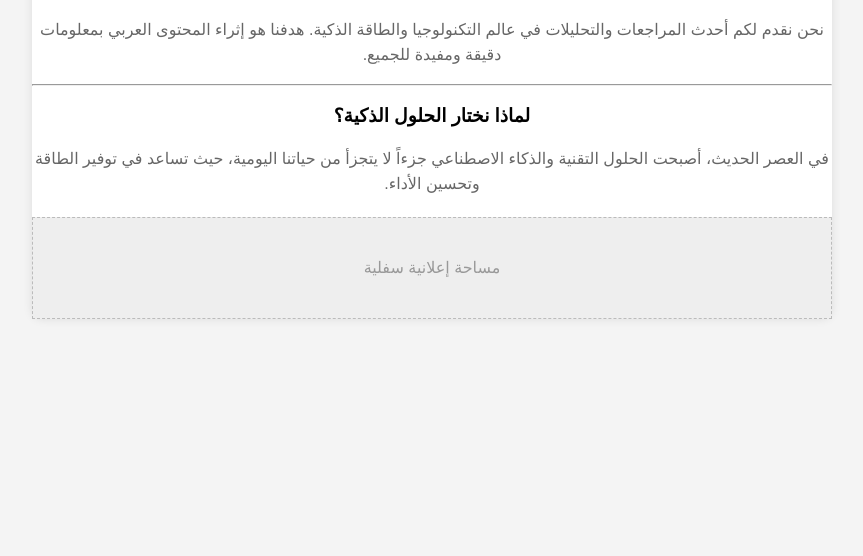
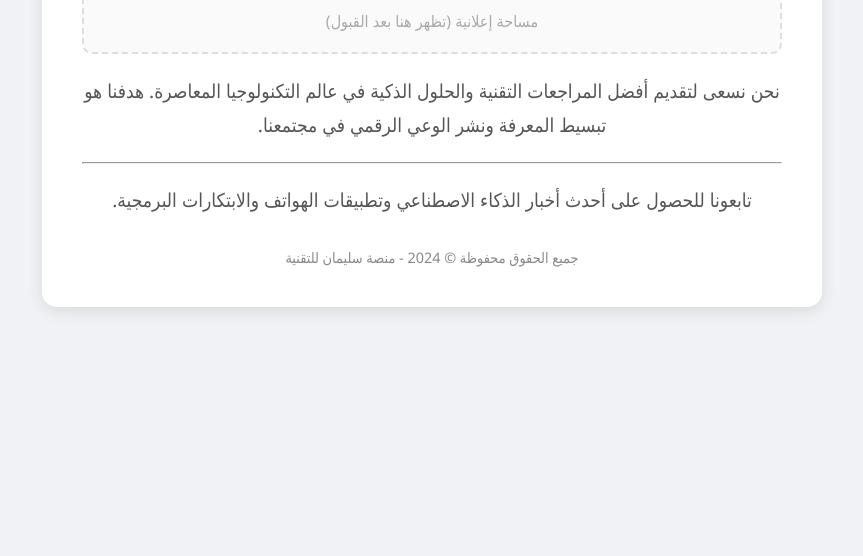
Before and after one commit to Su1982/my-website, a plain HTML site: page index.html in a window 1280 px wide. Shown: the part 244-800 px from the top of the page, without its empty margins (208-1071 px from the left). Drawn offline with Linux system fonts and the light colour scheme.

Commit message:
upgrade design and adsense

```diff
--- a/index.html
+++ b/index.html
@@ -6,22 +6,22 @@
     <title>عالم التقنية والابتكار</title>
 
     <style>
-        body { font-family: Arial, sans-serif; background-color: #f4f4f4; text-align: center; padding: 50px; }
-        .container { background: white; padding: 30 dashed #ccc; border-radius: 10px; max-width: 800px; margin: auto; box-shadow: 0 0 10px rgba(0,0,0,0.1); }
-        h1 { color: #333; }
-        p { color: #666; line-height: 1.6; }
-        .ad-space { background: #eee; height: 100px; margin: 20px 0; display: flex; align-items: center; justify-content: center; border: 1px dashed #bbb; color: #999; }
+        body { font-family: 'Segoe UI', Tahoma, Geneva, Verdana, sans-serif; background-color: #f0f2f5; text-align: center; padding: 20px; color: #333; }
+        .container { background: white; padding: 40px; border-radius: 15px; max-width: 700px; margin: 50px auto; box-shadow: 0 4px 15px rgba(0,0,0,0.1); border-top: 5px solid #007bff; }
+        h1 { color: #007bff; font-size: 2.5em; }
+        p { font-size: 1.2em; line-height: 1.8; color: #555; }
+        .footer { margin-top: 30px; font-size: 0.9em; color: #888; }
+        .ad-placeholder { background: #fafafa; border: 2px dashed #ddd; padding: 20px; margin: 20px 0; border-radius: 10px; color: #aaa; }
     </style>
 </head>
 <body>
     <div class="container">
         <h1>مرحباً بكم في منصة الابتكار التقني</h1>
-        <div class="ad-space">مساحة إعلانية (ستظهر الإعلانات هنا بعد القبول)</div>
-        <p>نحن نقدم لكم أحدث المراجعات والتحليلات في عالم التكنولوجيا والطاقة الذكية. هدفنا هو إثراء المحتوى العربي بمعلومات دقيقة ومفيدة للجميع.</p>
+        <div class="ad-placeholder">مساحة إعلانية (تظهر هنا بعد القبول)</div>
+        <p>نحن نسعى لتقديم أفضل المراجعات التقنية والحلول الذكية في عالم التكنولوجيا المعاصرة. هدفنا هو تبسيط المعرفة ونشر الوعي الرقمي في مجتمعنا.</p>
         <hr>
-        <h3>لماذا نختار الحلول الذكية؟</h3>
-        <p>في العصر الحديث، أصبحت الحلول التقنية والذكاء الاصطناعي جزءاً لا يتجزأ من حياتنا اليومية، حيث تساعد في توفير الطاقة وتحسين الأداء.</p>
-        <div class="ad-space">مساحة إعلانية سفلية</div>
+        <p>تابعونا للحصول على أحدث أخبار الذكاء الاصطناعي وتطبيقات الهواتف والابتكارات البرمجية.</p>
+        <div class="footer">جميع الحقوق محفوظة © 2024 - منصة سليمان للتقنية</div>
     </div>
 </body>
 </html>
```
